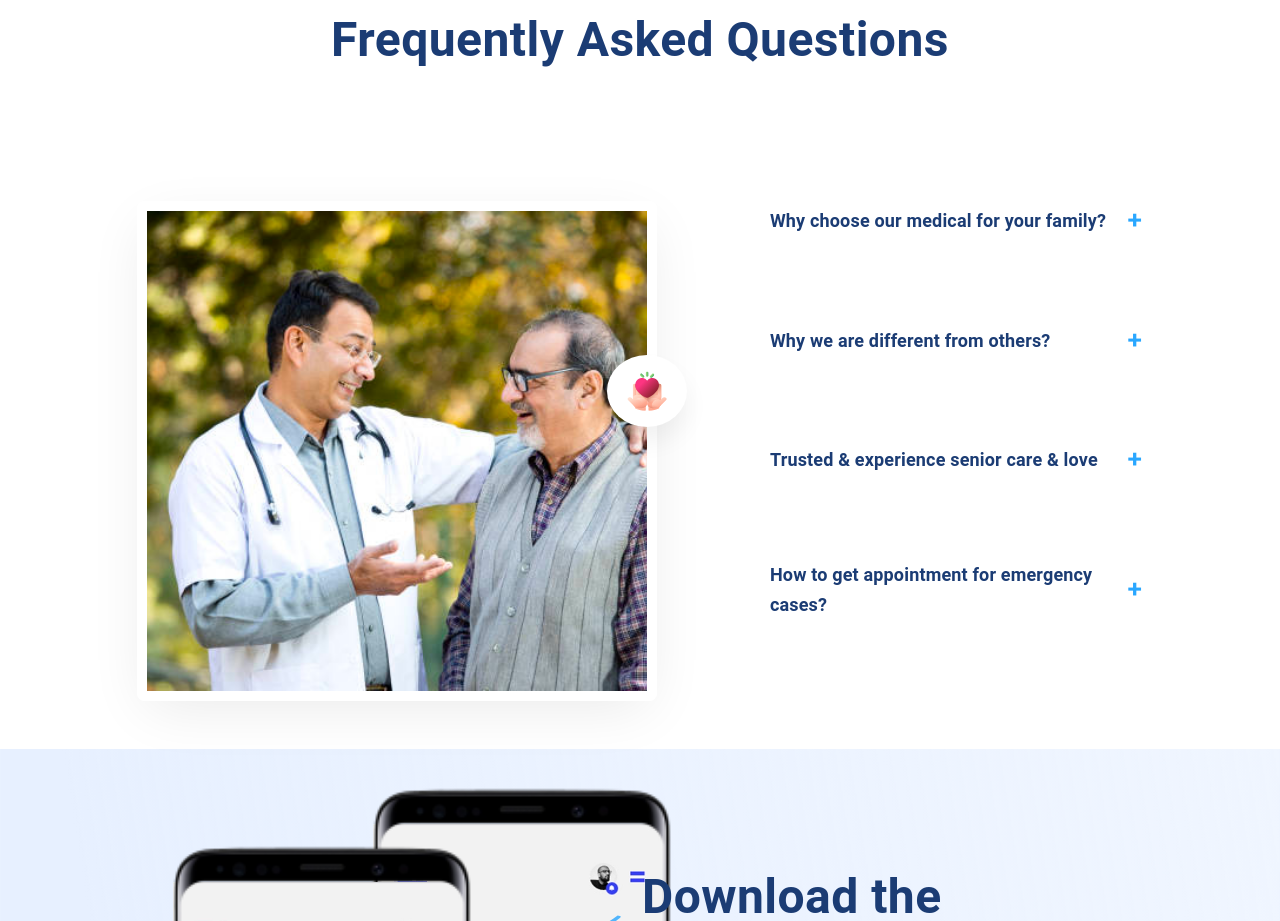
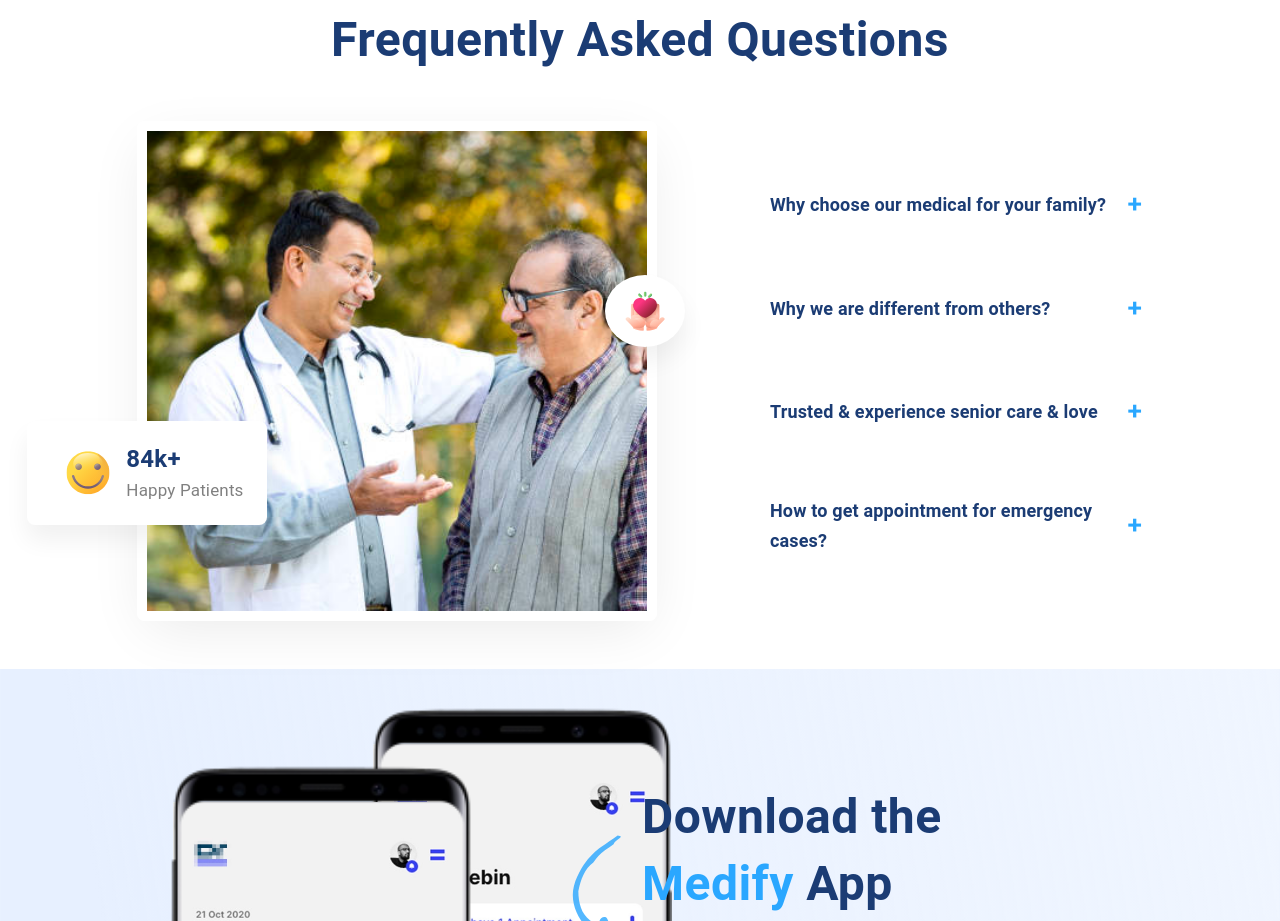
Before and after one commit to abhishekpatil4/Medify, a React (Vite) app: page / in a window 1280 px wide. Shown: the part 4820-5741 px from the top of the page. Built offline with nearby package versions, Linux system fonts and the light colour scheme.

Commit message:
feat: add Smiley face and happy patient count to FAQ section

```diff
--- a/src/components/FAQ/FAQ.jsx
+++ b/src/components/FAQ/FAQ.jsx
@@ -7,7 +7,7 @@ import heartInHand from "../../assets/FAQ/heartInHand.svg"
 
 const FAQ = () => {
     const theme = useTheme();
-    return <div style={{ backgroundColor: 'white', paddingBottom: '3rem' }}>
+    return <div style={{ backgroundColor: 'white', paddingBottom:"3rem"}}>
         <Container maxWidth="xl" style={{ paddingTop: '2rem' }}>
             <Typography style={{ textAlign: 'center', fontSize: '16px', fontWeight: 600, lineHeight: '27px', color: theme.palette.primary.main }}>
                 Get Your Answer
@@ -16,12 +16,20 @@ const FAQ = () => {
                 Frequently Asked Questions
             </Typography>
             <div style={{ flexWrap: 'wrap', display: 'flex', justifyContent: 'space-evenly', marginTop: '3rem' }}>
-                <div>
-                    <div style={{ position: 'relative', left: '470px', top: '230px', height: '80px', width: '80px', display: 'flex', justifyContent: 'center', alignItems: 'center' }}>
+                <div style={{position:'relative'}}>
+                    <div style={{ position: 'absolute', left: '468px', top: '150px', height: '80px', width: '80px', display: 'flex', justifyContent: 'center', alignItems: 'center' }}>
                         <img src={heartInHand} alt="Heart in hand icon" width="80px" height="40px" style={{ backgroundColor: 'white', padding: '1rem', borderRadius: '100%', boxShadow: "0px 15px 25px 0px #0000000F" }} />
                     </div>
                     <div style={{ borderRadius: '8px', width: '500px', height: '480px', border: '10px solid #FFFFFF', boxShadow: '0px 15px 55px -10px #00000017' }}>
                         <img width={"500px"} height={"480px"} style={{ objectFit: 'cover' }} src={doctorPatientTalking} alt="Doctor talking to a patient" />
+                    </div>
+                    {/* left: '-110px', top: '-198px', */}
+                    <div style={{ display: 'flex', position: 'absolute' ,height: '104px',top:'300px', left:'-110px', width: '240px', display: 'flex', justifyContent: 'center', alignItems: 'center', zIndex:1, backgroundColor:'white', borderRadius: '8px', boxShadow: "0px 15px 25px 0px #0000000F" }}>
+                        <img src={Smiley} alt="Smiley face" width="44px" height="44px" style={{ backgroundColor: 'white', padding: '0rem 1rem 0rem 1rem' }} />
+                        <div>
+                            <Typography style={{ fontSize: '24px', lineHeight: '33px', fontWeight: 600, color: theme.palette.secondary.main }}>84k+</Typography>
+                            <Typography style={{ fontSize: '17px', lineHeight: '28px', fontWeight: 400, color: 'gray' }}>Happy Patients</Typography>
+                        </div>
                     </div>
                 </div>
                 <div style={{ display: 'flex', flexDirection: 'column', justifyContent: 'space-evenly' }}>
```
